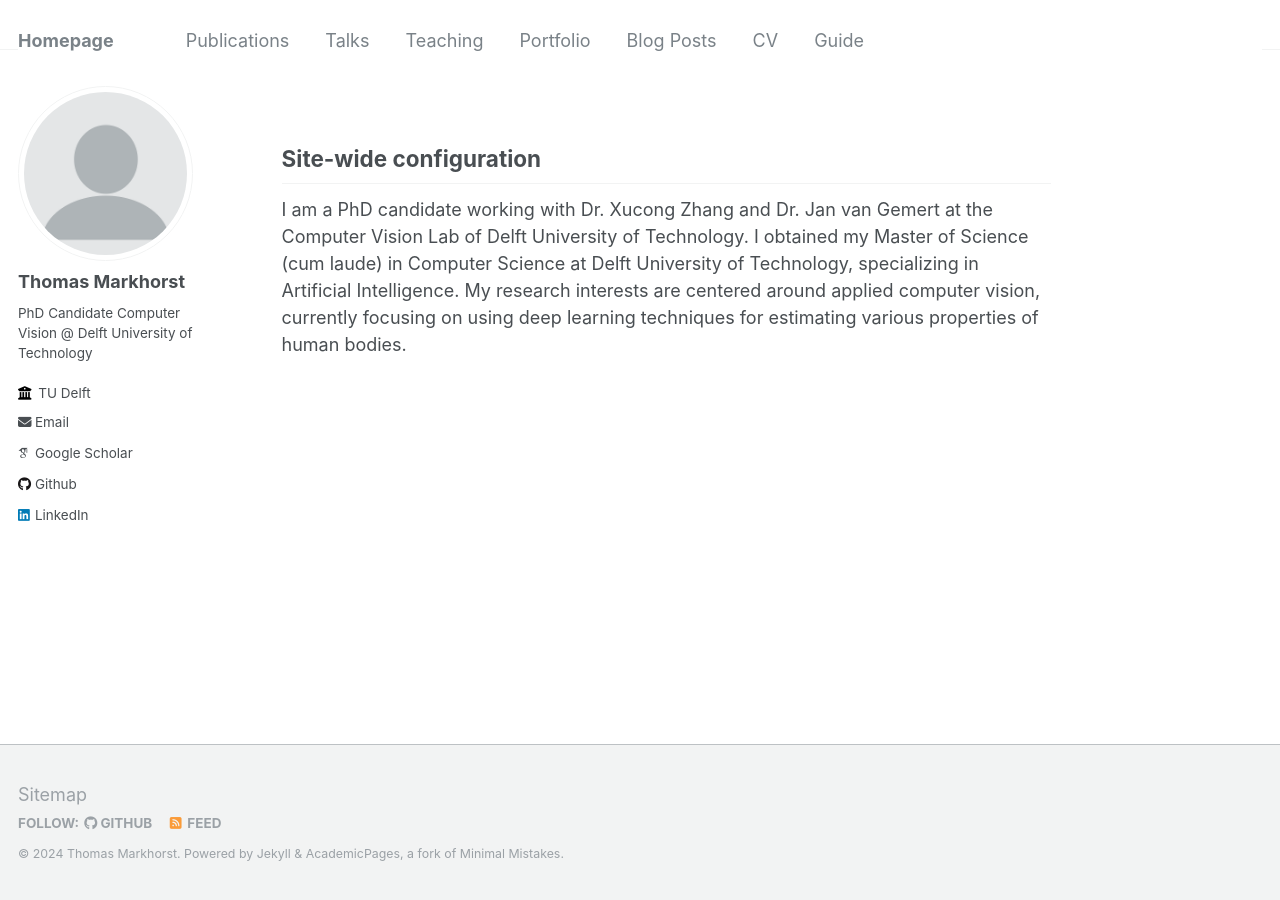
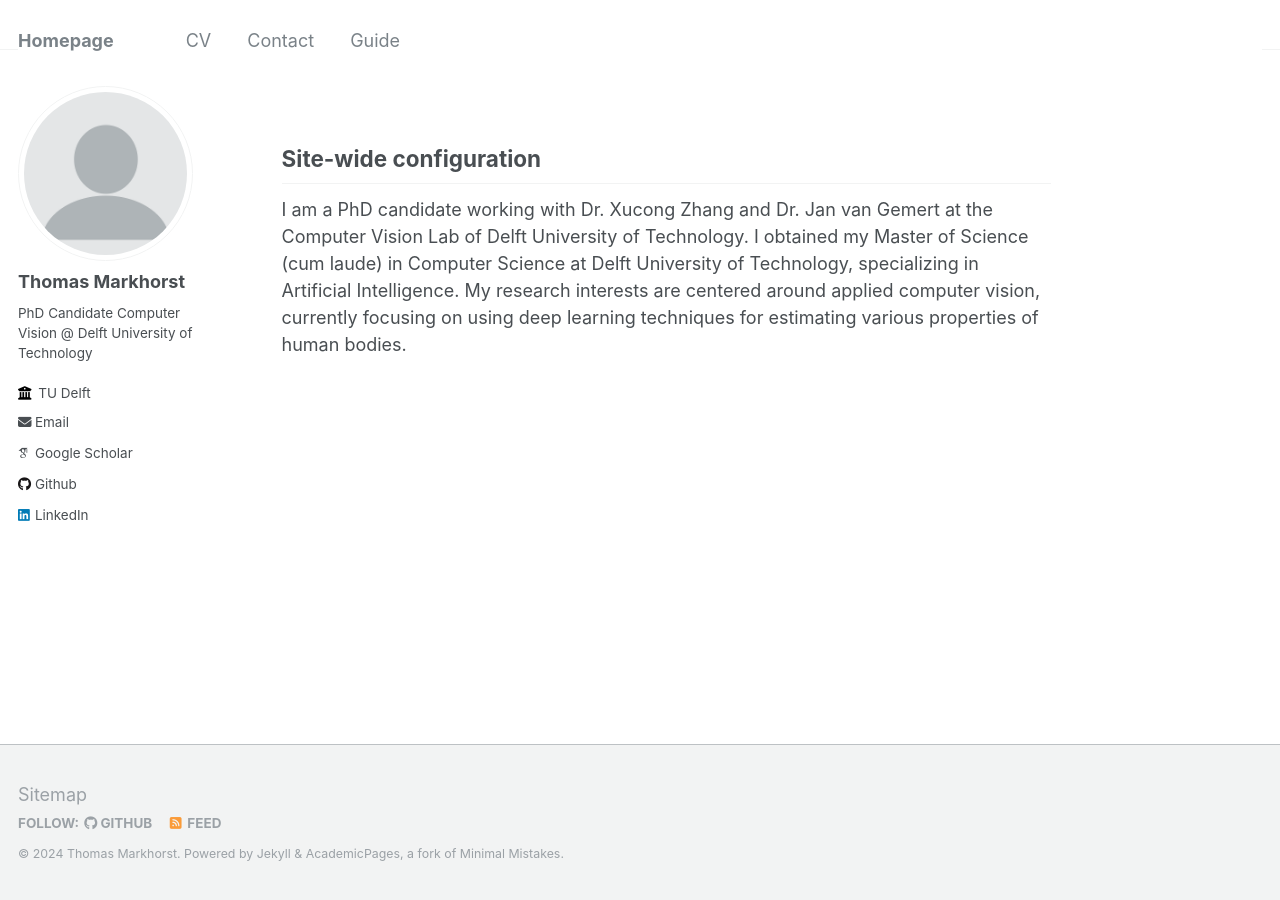
Before and after one commit to Thomas-Markhorst/thomas-markhorst.github.io, a Jekyll site: the page built from _pages/about.md, in a window 1280 px wide. Built offline with Jekyll 4.4.1, drawn with Linux system fonts in a browser that asks for light colours; some web fonts are replaced; part of the change alters nothing that is shown.

Commit message:
Update navigation.yml

```diff
--- a/_data/navigation.yml
+++ b/_data/navigation.yml
@@ -1,22 +1,25 @@
 # main links links
 main:
-  - title: "Publications"
-    url: /publications/
+  # - title: "Publications"
+  #   url: /publications/
 
-  - title: "Talks"
-    url: /talks/
+  # - title: "Talks"
+  #   url: /talks/
 
-  - title: "Teaching"
-    url: /teaching/
+  # - title: "Teaching"
+  #   url: /teaching/
 
-  - title: "Portfolio"
-    url: /portfolio/
+  # - title: "Portfolio"
+  #   url: /portfolio/
 
-  - title: "Blog Posts"
-    url: /year-archive/
+  # - title: "Blog Posts"
+  #   url: /year-archive/
 
   - title: "CV"
     url: /cv/
 
+  - title: "Contact"
+    url: /contact/
+
   - title: "Guide"
     url: /markdown/
```
